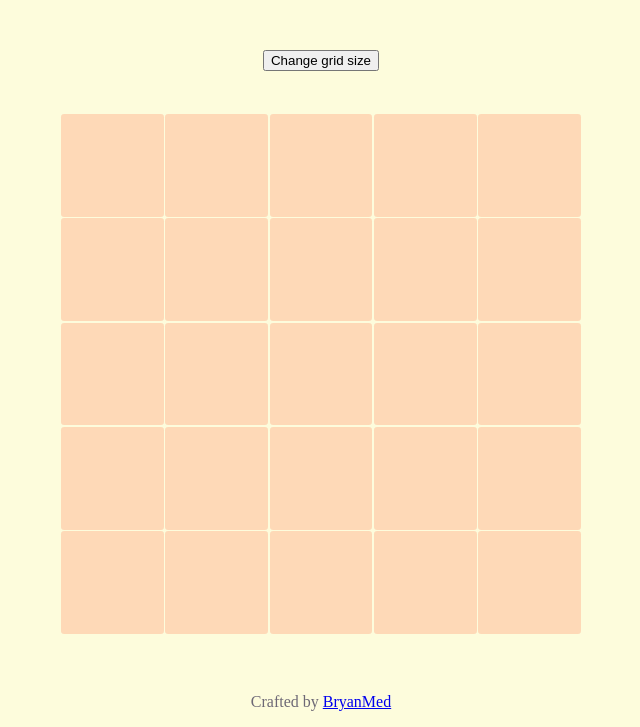
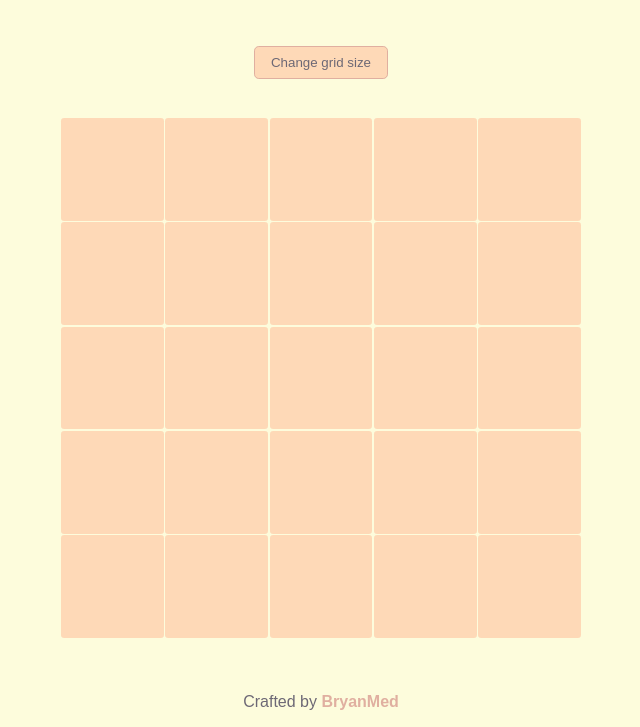
Before and after one commit to BryanMed/etch-a-sketch, a plain HTML site: page index.html in a window 1280 px wide. Shown: the part 73-800 px from the top of the page, without its empty margins (319-959 px from the left). Drawn offline with Linux system fonts and the light colour scheme.

Commit message:
Add final styling

```diff
--- a/style.css
+++ b/style.css
@@ -8,6 +8,7 @@ body{
   justify-content: space-between;
   align-items: center;
   color: #6d6875;
+  font-family: Arial, Helvetica, sans-serif;
 }
 
 .container{
@@ -25,6 +26,21 @@ body{
   border-radius: 0.2rem;
 }
 
-/* .container div:hover{
-  background-color: #b5838d;
-} */
+
+button{
+  padding: 0.5rem 1rem;
+  background-color: #fed9b7;
+  color: #6d6875;
+  border: solid 1px #e0afa0;
+  border-radius: 0.3rem;
+}
+
+a{
+  text-decoration: none;
+  color: #e0afa0;
+  font-weight: 700;
+}
+
+a:hover{
+  color: #6d6875;
+}
```
